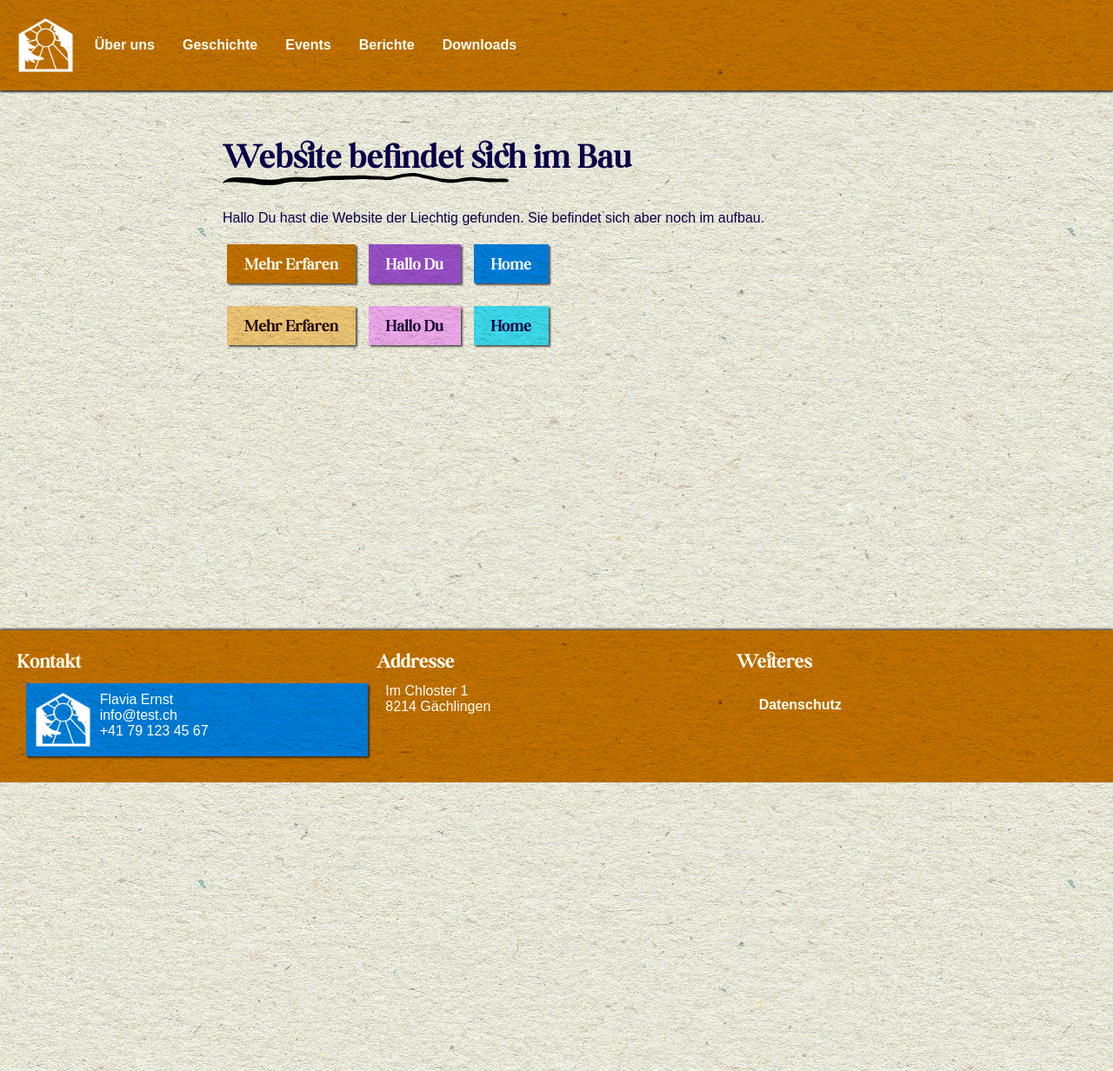
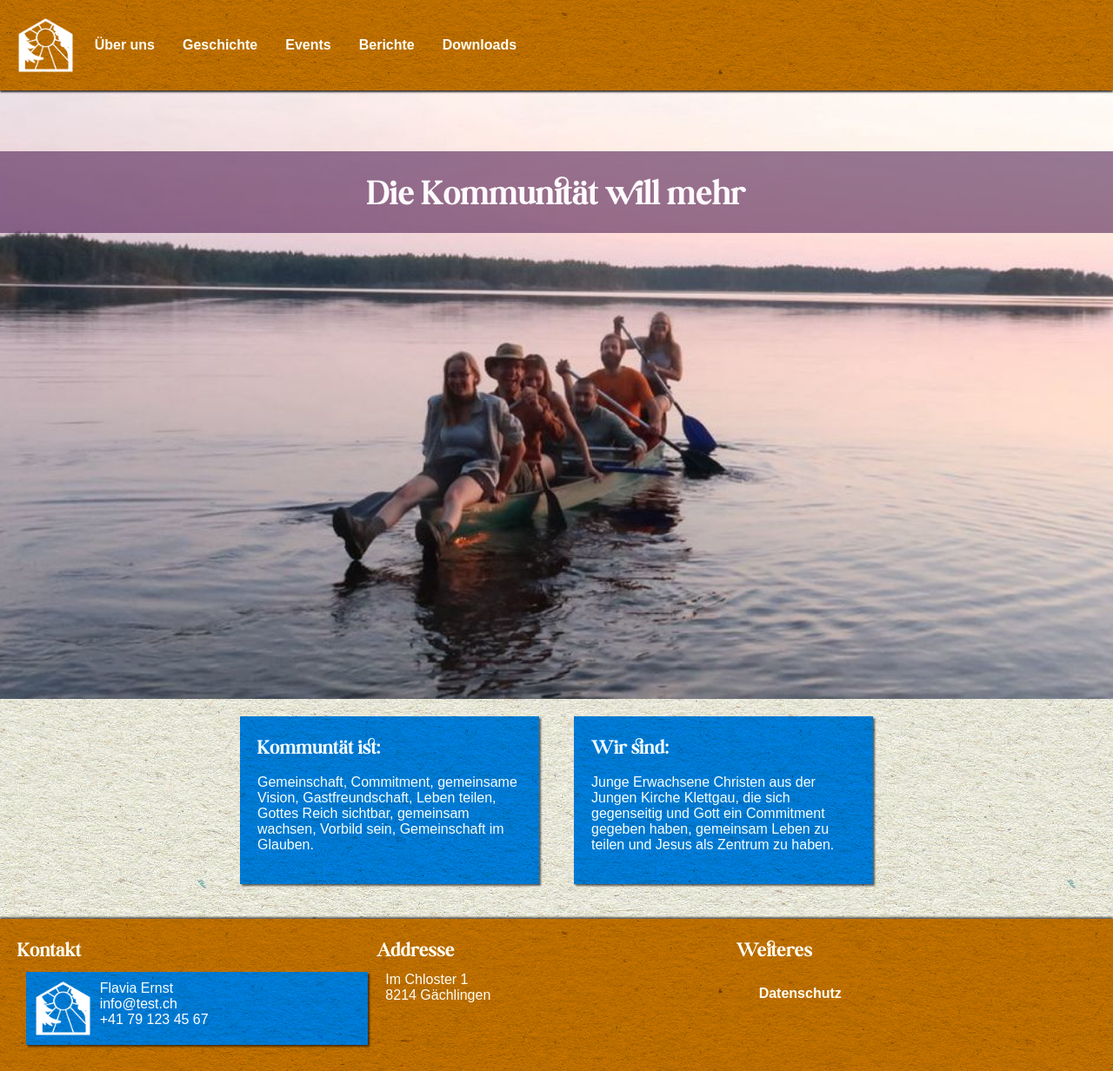
Before and after one commit to Soraxem/liechtig.ch, a Jekyll site: the page built from index.md, in a window 1280 px wide. Shown: the whole page at 87% size. Built offline with Jekyll 4.4.1, drawn with Linux system fonts in a browser that asks for light colours.

Commit message:
adding hero section to home

```diff
--- /dev/null
+++ b/_includes/home-hero.html
@@ -0,0 +1,4 @@
+<div class="hero">
+    <h1>Die Kommunität will mehr</h1>
+    <img src="/img/home-finnland-kanu.jpg" style="width: 100%; height: calc(100vh - 200px); object-fit: cover;">
+</div>
--- a/index.md
+++ b/index.md
@@ -3,15 +3,16 @@ layout: default
 title: Kommunität Liechtig
 ---
 
-# Website befindet sich im Bau
+{% include home-hero.html -%}
 
-Hallo Du hast die Website der Liechtig gefunden. Sie befindet sich aber noch im aufbau.
+<div class="article-list">
+    <div class="paper tertiary article">
+        <h2 class="article-title">Kommuntät ist:</h2>
+        <p>Gemeinschaft, Commitment, gemeinsame Vision, Gastfreundschaft, Leben teilen, Gottes Reich sichtbar, gemeinsam wachsen, Vorbild sein, Gemeinschaft im Glauben.</p>
+    </div>
 
-
-<button class="button paper primary">Mehr Erfaren</button>
-<button class="button paper secondary">Hallo Du</button>
-<a href="/" class="button paper tertiary">Home</a>
-
-<button class="button paper primary-light">Mehr Erfaren</button>
-<button class="button paper secondary-light">Hallo Du</button>
-<a href="/" class="button paper tertiary-light">Home</a>
+    <div class="paper tertiary article">
+        <h2 class="article-title">Wir sind:</h2>
+        <p>Junge Erwachsene Christen aus der Jungen Kirche Klettgau, die sich gegenseitig und Gott ein Commitment gegeben haben, gemeinsam Leben zu teilen und Jesus als Zentrum zu haben.</p>
+    </div>
+</div>
```
Also changed, not shown: img/home-finnland-gruppe.jpg (added), img/home-finnland-kanu.jpg (added), lib/main.css.
